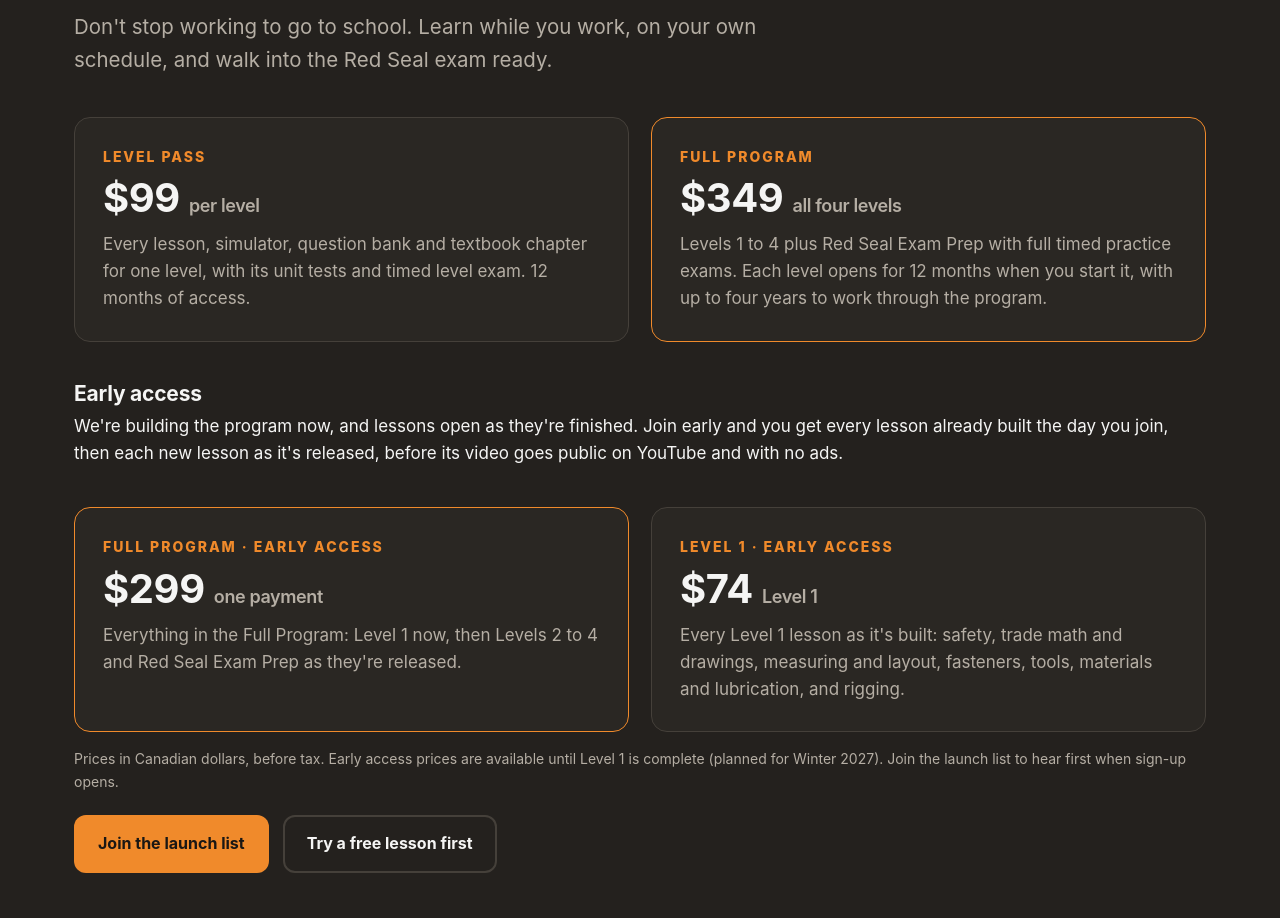
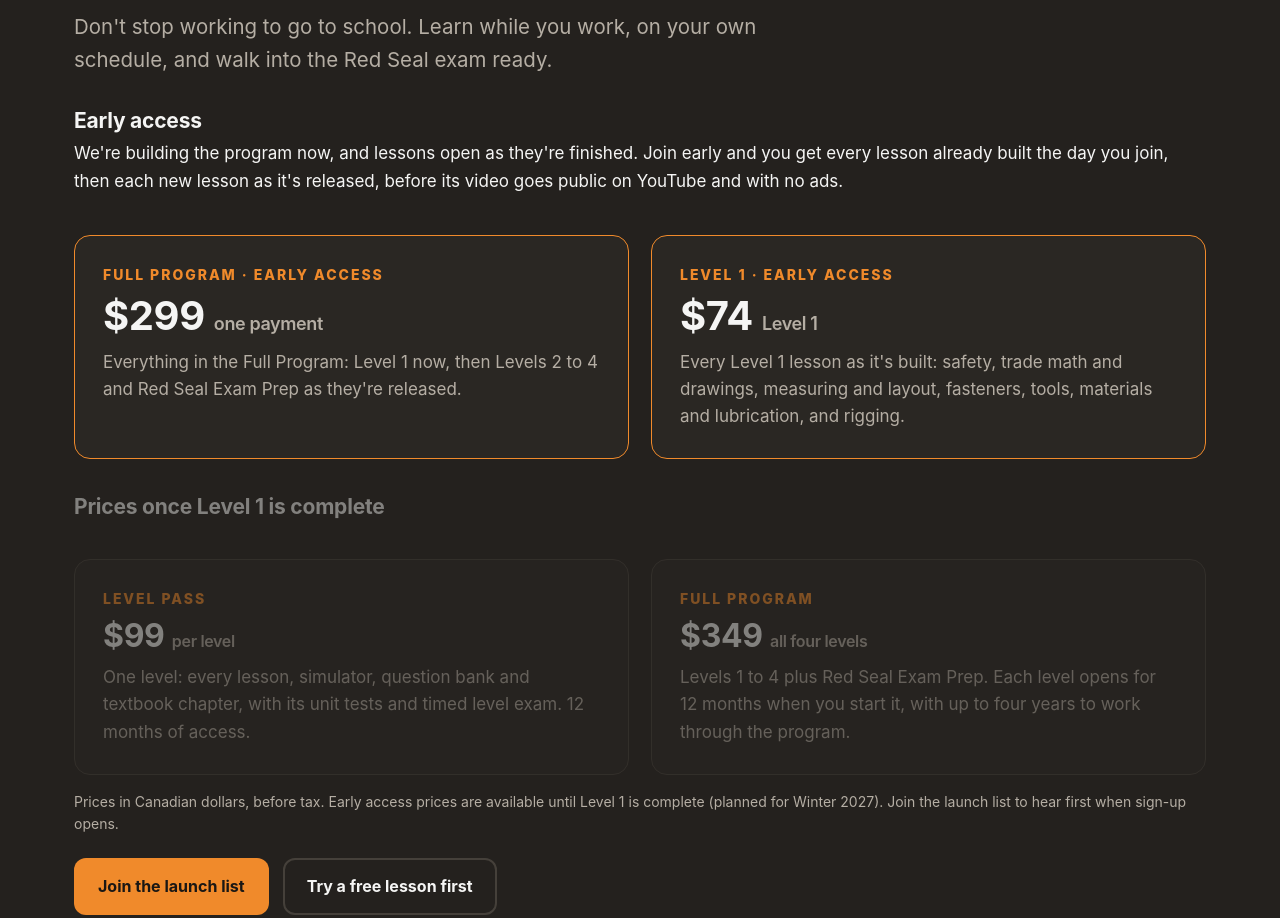
Before and after one commit to CrewForgeDeveloper1/crewforge-site, a plain HTML site: page index.html in a window 1280 px wide. Shown: the part 3313-4231 px from the top of the page. Drawn offline with Linux system fonts and the light colour scheme.

Commit message:
Publish site from pipeline 77ec569

```diff
--- a/index.html
+++ b/index.html
@@ -140,17 +140,7 @@
     <h2>About the cost of a textbook</h2>
     <p class="lead" style="margin-top:14px">Don't stop working to go to school. Learn while you work, on your own schedule,
       and walk into the Red Seal exam ready.</p>
-    <div class="two">
-      <div class="card"><div class="num">LEVEL PASS</div>
-        <h3 style="margin-top:8px;font-size:40px">$99 <span class="muted" style="font-size:18px;font-weight:600">per level</span></h3>
-        <p>Every lesson, simulator, question bank and textbook chapter for one level, with its unit tests and timed level
-          exam. 12 months of access.</p></div>
-      <div class="card" style="border-color:var(--accent)"><div class="num">FULL PROGRAM</div>
-        <h3 style="margin-top:8px;font-size:40px">$349 <span class="muted" style="font-size:18px;font-weight:600">all four levels</span></h3>
-        <p>Levels 1 to 4 plus Red Seal Exam Prep with full timed practice exams. Each level opens for 12 months when you
-          start it, with up to four years to work through the program.</p></div>
-    </div>
-    <h3 style="margin-top:40px">Early access</h3>
+    <h3 style="margin-top:32px">Early access</h3>
     <p style="margin-top:8px">We're building the program now, and lessons open as they're finished. Join early and you get
       every lesson already built the day you join, then each new lesson as it's released, before its video goes public on
       YouTube and with no ads.</p>
@@ -158,10 +148,23 @@
       <div class="card" style="border-color:var(--accent)"><div class="num">FULL PROGRAM · EARLY ACCESS</div>
         <h3 style="margin-top:8px;font-size:40px">$299 <span class="muted" style="font-size:18px;font-weight:600">one payment</span></h3>
         <p>Everything in the Full Program: Level 1 now, then Levels 2 to 4 and Red Seal Exam Prep as they're released.</p></div>
-      <div class="card"><div class="num">LEVEL 1 · EARLY ACCESS</div>
+      <div class="card" style="border-color:var(--accent)"><div class="num">LEVEL 1 · EARLY ACCESS</div>
         <h3 style="margin-top:8px;font-size:40px">$74 <span class="muted" style="font-size:18px;font-weight:600">Level 1</span></h3>
         <p>Every Level 1 lesson as it's built: safety, trade math and drawings, measuring and layout, fasteners, tools,
           materials and lubrication, and rigging.</p></div>
+    </div>
+    <div style="opacity:.45;margin-top:36px">
+      <h3>Prices once Level 1 is complete</h3>
+      <div class="two">
+        <div class="card"><div class="num">LEVEL PASS</div>
+          <h3 style="margin-top:8px;font-size:32px">$99 <span class="muted" style="font-size:16px;font-weight:600">per level</span></h3>
+          <p>One level: every lesson, simulator, question bank and textbook chapter, with its unit tests and timed level
+            exam. 12 months of access.</p></div>
+        <div class="card"><div class="num">FULL PROGRAM</div>
+          <h3 style="margin-top:8px;font-size:32px">$349 <span class="muted" style="font-size:16px;font-weight:600">all four levels</span></h3>
+          <p>Levels 1 to 4 plus Red Seal Exam Prep. Each level opens for 12 months when you start it, with up to four
+            years to work through the program.</p></div>
+      </div>
     </div>
     <p class="small muted" style="margin-top:16px">Prices in Canadian dollars, before tax. Early access prices are available
       until Level 1 is complete (planned for Winter 2027). Join the launch list to hear first when sign-up opens.</p>
```
